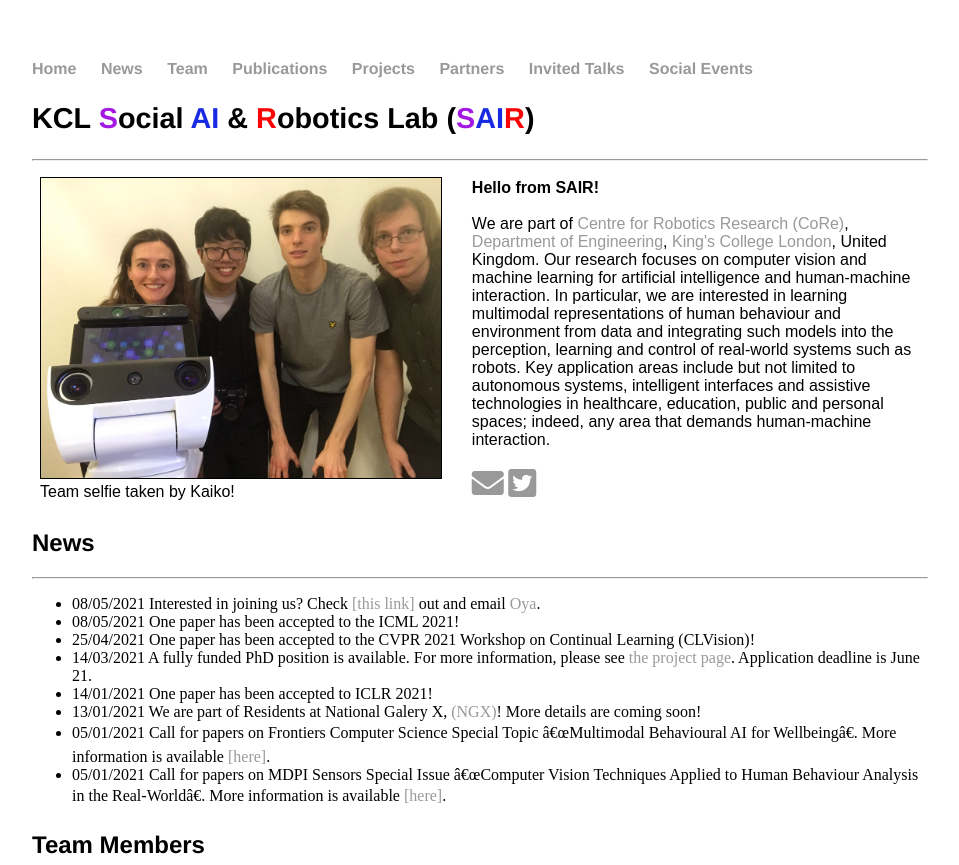
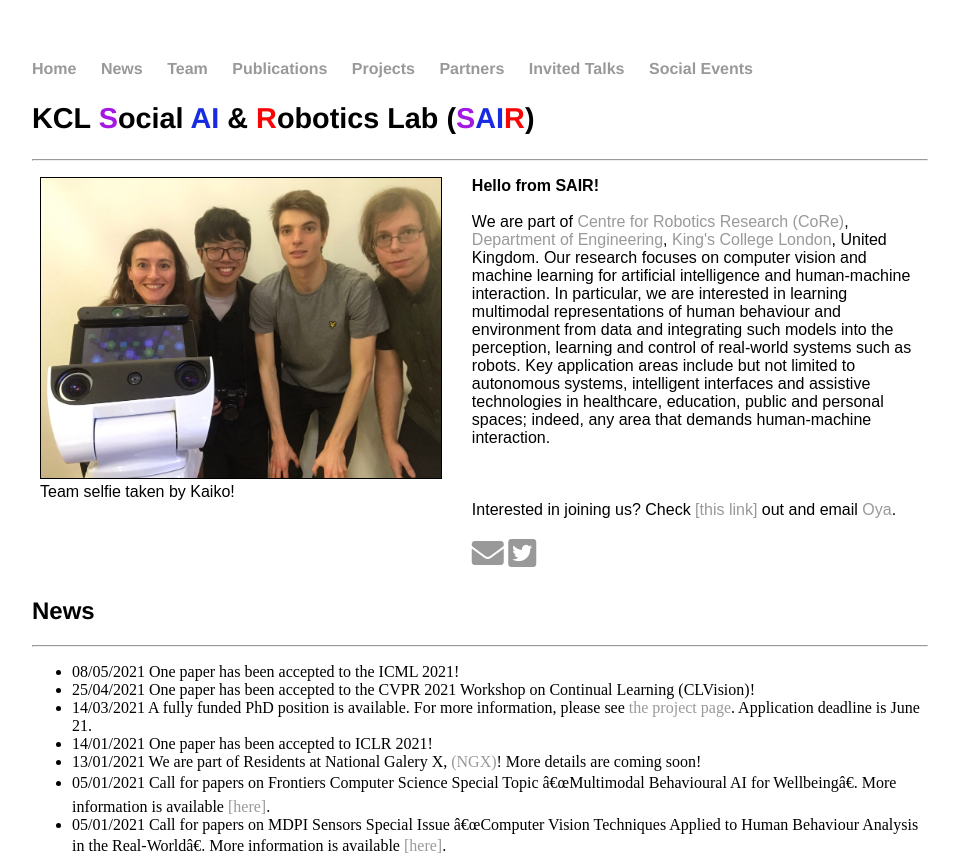
Before and after one commit to sairlab/sairlab.github.io, a Jekyll site: the page built from index.html, in a window 1280 px wide and 900 px high, cut to the strip 0-865 px from the top of the window. Shown: the whole strip, without its empty margins (160-1119 px from the left). Built offline with Jekyll 4.4.1, drawn with Linux system fonts in a browser that asks for light colours; a style sheet for code colours, icons or effects is not loaded; some of the changed lines change nothing that is shown.

Commit message:
Update index.html

```diff
--- a/index.html
+++ b/index.html
@@ -23,6 +23,9 @@
             <br><br>
          We are part of <a href="https://www.kcl.ac.uk/research/core"> Centre for Robotics Research (CoRe)</a>, <a href="https://www.kcl.ac.uk/engineering"> Department of Engineering</a>, <a href="https://www.kcl.ac.uk"> King's College London</a>, United Kingdom. Our research focuses on computer vision and machine learning for artificial intelligence and human-machine interaction. In particular, we are interested in learning multimodal representations of human behaviour and environment from data and integrating such models into the perception, learning and control of real-world systems such as robots. Key application areas include but not limited to autonomous systems, intelligent interfaces and assistive technologies in healthcare, education, public and personal spaces; indeed, any area that demands human-machine interaction.
             <br><br>
+            <br><br>
+            Interested in joining us? Check <a href="https://www.kcl.ac.uk/study/funding/pgr-international-studentships">[this link]</a> out and email <a href="mailto:oya.celiktutan@kcl.ac.uk">Oya</a>.
+            <br><br>
          <a href="mailto:sairlteam@gmail.com"><i class="icon fa fa-envelope fa-2x"></i></a> <a href="https://twitter.com/SAIRLab"><i class="icon fab fa-twitter-square fa-2x"></i></a></a>
     </td>
 	</tr>
@@ -37,7 +40,6 @@
 
     <hr>
     <ul>
-        <li> 08/05/2021 Interested in joining us? Check <a href="https://www.kcl.ac.uk/study/funding/pgr-international-studentships">[this link]</a> out and email <a href="mailto:oya.celiktutan@kcl.ac.uk">Oya</a>. </li>
         <li> 08/05/2021 One paper has been accepted to the ICML 2021! </li>
         <li> 25/04/2021 One paper has been accepted to the CVPR 2021 Workshop on Continual Learning (CLVision)! </li>
         <li> 14/03/2021 A fully funded PhD position is available. For more information, please see <a href="https://safeandtrustedai.org/project/user-aware-plan-explanation-generation-for-human-robot-interaction/">the project page</a>. Application deadline is June 21.</li>
```
